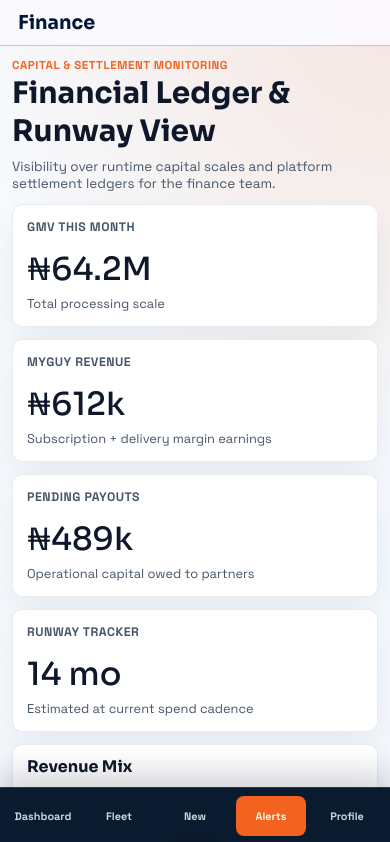
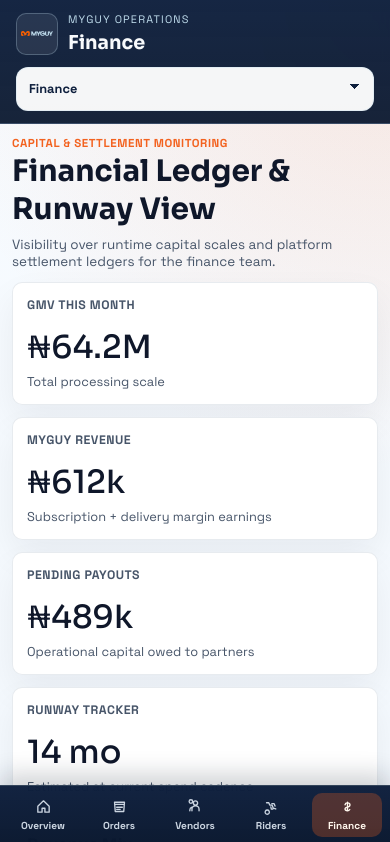
Before and after one commit to Nelo-2025/MyGuyProject, a React (Vite) app: page /finance in a window 390 px wide. Shown: the top 842 px of the page. Built offline with nearby package versions, Linux system fonts and the light colour scheme.

Commit message:
optimise mobile first

```diff
--- a/src/App.css
+++ b/src/App.css
@@ -188,7 +188,7 @@
   display: grid;
   place-items: center;
   font-weight: 700;
-  background: linear-gradient(135deg, var(--brand-accent), #d64f12);
+  background: linear-gradient(135deg, var(--brand-accent), var(--brand-accent));
   color: #111827;
 }
 
@@ -1426,7 +1426,7 @@
 .mg-dashboard {
   min-height: 100vh;
   display: grid;
-  grid-template-columns: 260px minmax(0, 1fr);
+  grid-template-columns: 1fr;
   overflow-x: clip;
   background:
     radial-gradient(circle at top right, rgba(243, 98, 31, 0.14), transparent 26%),
@@ -1434,9 +1434,10 @@
 }
 
 .mg-sidenav {
+  display: none;
   border-right: 1px solid rgba(148, 163, 184, 0.16);
   padding: 16px;
-  background: linear-gradient(180deg, #0e1f3d 0%, #10264a 55%, #0b1830 100%);
+  background: linear-gradient(180deg, var(--brand-dark) 0%, var(--brand-dark) 100%);
   color: #dbe5f4;
   display: flex;
   flex-direction: column;
@@ -1522,7 +1523,7 @@
   font-weight: 700;
   font-size: 0.74rem;
   color: #fff7ed;
-  background: linear-gradient(180deg, var(--brand-accent) 0%, #d64f12 100%);
+  background: linear-gradient(180deg, var(--brand-accent) 0%, var(--brand-accent) 100%);
 }
 
 .mg-profile-card strong {
@@ -1552,7 +1553,7 @@
 
 .mg-create-btn {
   border: 0;
-  background: linear-gradient(180deg, var(--brand-accent) 0%, #d64f12 100%);
+  background: linear-gradient(180deg, var(--brand-accent) 0%, var(--brand-accent) 100%);
   color: #fff7ed;
   border-radius: 8px;
   padding: 11px 12px;
@@ -1568,6 +1569,7 @@
   flex-direction: column;
   min-width: 0;
   min-height: 100vh;
+  padding-bottom: 84px;
 }
 
 .mg-simple-page {
@@ -1595,14 +1597,46 @@
   display: grid;
   grid-template-columns: minmax(0, 1fr);
   align-items: center;
-  gap: 14px;
-}
-
-.mg-system-topbar .mg-top-left {
+  gap: 10px;
+}
+
+.mg-topbar-head {
   min-width: 0;
 }
 
-.mg-system-topbar .mg-top-left h2 {
+.mg-topbar-brand {
+  display: flex;
+  align-items: center;
+  gap: 10px;
+  min-width: 0;
+}
+
+.mg-topbar-logo {
+  width: 42px;
+  height: 42px;
+  border-radius: 10px;
+  object-fit: contain;
+  background: rgba(255, 255, 255, 0.08);
+  border: 1px solid rgba(191, 220, 236, 0.28);
+  padding: 4px;
+  flex: 0 0 auto;
+}
+
+.mg-topbar-brand-copy {
+  min-width: 0;
+}
+
+.mg-topbar-eyebrow {
+  margin: 0 0 4px;
+  text-transform: uppercase;
+  letter-spacing: 0.11em;
+  font-size: 0.68rem;
+  color: #bfdcec;
+}
+
+.mg-topbar-head h2 {
+  margin: 0;
+  color: #f8fafc;
   font-size: 1.2rem;
 }
 
@@ -1610,50 +1644,47 @@
   position: sticky;
   top: 0;
   z-index: 10;
-  display: flex;
-  justify-content: space-between;
-  gap: 12px;
-  align-items: center;
-  border-bottom: 1px solid #c4c6d0;
-  padding: 10px 18px;
-  background: rgba(250, 249, 254, 0.96);
+  display: grid;
+  grid-template-columns: minmax(0, 1fr);
+  align-items: stretch;
+  gap: 10px;
+  border-bottom: 1px solid rgba(191, 220, 236, 0.22);
+  padding: 12px 16px;
+  background: linear-gradient(180deg, rgba(14, 31, 61, 0.97), rgba(10, 24, 47, 0.95));
   backdrop-filter: blur(4px);
 }
 
-.mg-top-left {
-  display: flex;
-  align-items: center;
-  gap: 14px;
-}
-
-.mg-top-left h2 {
-  margin: 0;
-  color: #001736;
-  font-size: 1.1rem;
-}
-
-.mg-top-left input {
-  width: 320px;
-  border: 1px solid #c4c6d0;
-  border-radius: 999px;
-  padding: 8px 13px;
-  background: #f4f3f8;
-}
-
-.mg-top-right {
-  display: flex;
-  align-items: center;
-  gap: 8px;
+.mg-route-picker-wrap {
+  display: grid;
+  gap: 4px;
+}
+
+.mg-route-picker {
+  width: 100%;
+  min-height: 44px;
+  border-radius: 12px;
+  border: 1px solid rgba(191, 220, 236, 0.35);
+  background: rgba(255, 255, 255, 0.96);
+  color: #0e1f3d;
+  font-size: 0.86rem;
+  font-weight: 700;
+  padding: 9px 12px;
+  appearance: none;
+  background-image: linear-gradient(45deg, transparent 50%, #0e1f3d 50%), linear-gradient(135deg, #0e1f3d 50%, transparent 50%);
+  background-position: calc(100% - 18px) calc(50% - 3px), calc(100% - 13px) calc(50% - 3px);
+  background-size: 5px 5px, 5px 5px;
+  background-repeat: no-repeat;
 }
 
 .mg-icon-btn,
 .mg-support-btn,
 .mg-panel-head button,
 .mg-filter-row button,
-.mg-row-btn,
-.mg-mobile-nav button {
+.mg-row-btn {
   font: inherit;
   cursor: pointer;
+  min-height: 44px;
+  touch-action: manipulation;
 }
 
 .mg-icon-btn {
@@ -2532,6 +2563,27 @@
   gap: 8px;
 }
 
+.mg-nav-link-icon,
+.mg-mobile-nav-icon {
+  display: inline-flex;
+  align-items: center;
+  justify-content: center;
+  flex: 0 0 auto;
+}
+.mg-nav-link-icon svg,
+.mg-mobile-nav-icon svg {
+  width: 18px;
+  height: 18px;
+  fill: none;
+  stroke: currentColor;
+  stroke-width: 1.8;
+  stroke-linecap: round;
+  stroke-linejoin: round;
+}
+.mg-nav-link-label,
+.mg-mobile-nav-label {
+  min-width: 0;
+}
 .mg-panel-head h4 {
   margin: 0;
   color: #0f172a;
@@ -2717,15 +2769,105 @@
 }
 
 .mg-mobile-nav {
-  display: none;
-}
-
-.mg-finance-metric-grid {
-  grid-template-columns: repeat(4, minmax(0, 1fr));
-}
-
-.mg-finance-split-row {
-  grid-template-columns: minmax(0, 1fr) minmax(0, 1.55fr);
+  position: fixed;
+  left: 0;
+  right: 0;
+  bottom: 0;
+  display: grid;
+  grid-template-columns: repeat(5, minmax(0, 1fr));
+  border-top: 1px solid rgba(191, 220, 236, 0.22);
+  background: linear-gradient(180deg, rgba(14, 31, 61, 0.98), rgba(10, 24, 47, 0.99));
+  padding: 7px 8px calc(7px + env(safe-area-inset-bottom, 0px));
+  gap: 6px;
+  z-index: 30;
+  box-shadow: 0 -10px 24px rgba(15, 23, 42, 0.2);
+}
+
+.mg-mobile-nav a {
+  display: flex;
+  flex-direction: column;
+  align-items: center;
+  justify-content: center;
+  gap: 4px;
+  text-decoration: none;
+  color: #cbd5e1;
+  border-radius: 10px;
+  min-height: 44px;
+  padding: 4px;
+  font-size: 0.66rem;
+  font-weight: 700;
+}
+
+.mg-mobile-nav a.active {
+  background: rgba(243, 98, 31, 0.28);
+  color: #fff7ed;
+}
+
+.mg-mobile-nav-icon svg {
+  width: 17px;
+  height: 17px;
+  fill: none;
+  stroke: currentColor;
+  stroke-width: 1.9;
+  stroke-linecap: round;
+  stroke-linejoin: round;
+}
+
+.mg-nav-link,
+.mg-nav-item,
+.mg-create-btn,
+.mg-orders-tabs button,
+.mg-vendors-tabs button,
+.mg-support-btn,
+.mg-icon-btn,
+.mg-panel-head button,
+.mg-row-btn,
+.mg-route-picker {
+  min-height: 44px;
+}
+
+.mg-nav-link:active,
+.mg-nav-item:active,
+.mg-create-btn:active,
+.mg-orders-tabs button:active,
+.mg-vendors-tabs button:active,
+.mg-support-btn:active,
+.mg-icon-btn:active,
+.mg-panel-head button:active,
+.mg-row-btn:active,
+.mg-mobile-nav a:active {
+  transform: translateY(1px);
+}
+
+.mg-nav-link:focus-visible,
+.mg-nav-item:focus-visible,
+.mg-create-btn:focus-visible,
+.mg-orders-tabs button:focus-visible,
+.mg-vendors-tabs button:focus-visible,
+.mg-support-btn:focus-visible,
+.mg-icon-btn:focus-visible,
+.mg-panel-head button:focus-visible,
+.mg-row-btn:focus-visible,
+.mg-route-picker:focus-visible,
+.mg-mobile-nav a:focus-visible {
+  outline: 2px solid rgba(243, 98, 31, 0.55);
+  outline-offset: 2px;
+}
+
+@media (min-width: 901px) {
+  .mg-canvas {
+    padding-bottom: 0;
+  }
+
+  .mg-topbar {
+    grid-template-columns: minmax(0, auto) minmax(0, 280px);
+    align-items: center;
+    padding: 12px 20px;
+  }
+
+  .mg-mobile-nav {
+    display: none;
+  }
 }
 
 .mg-finance-donut-panel,
@@ -2904,10 +3046,6 @@
     display: none;
   }
 
-  .mg-canvas {
-    padding-bottom: 78px;
-  }
-
   .mg-system-topbar,
   .mg-simple-content,
   .mg-content {
@@ -2915,52 +3053,8 @@
   }
 
   .mg-system-topbar {
-    grid-template-columns: minmax(0, 1fr);
-    grid-template-areas: "title";
-    align-items: center;
+    grid-template-columns: 1fr;
     gap: 12px;
-  }
-
-  .mg-system-topbar .mg-top-left {
-    grid-area: title;
-  }
-
-  .mg-top-left input {
-    width: 220px;
-  }
-
-  .mg-mobile-nav {
-    position: fixed;
-    left: 0;
-    right: 0;
-    bottom: 0;
-    display: grid;
-    grid-template-columns: repeat(5, minmax(0, 1fr));
-    border-top: 1px solid rgba(148, 163, 184, 0.22);
-    background: rgba(7, 23, 43, 0.98);
-    padding: 8px 10px calc(8px + env(safe-area-inset-bottom, 0px));
-    gap: 6px;
-    z-index: 30;
-    box-shadow: 0 -14px 30px rgba(15, 23, 42, 0.18);
-  }
-
-  .mg-mobile-nav a {
-    display: flex;
-    align-items: center;
-    justify-content: center;
-    border-radius: 8px;
-    background: transparent;
-    padding: 8px 4px;
-    font-size: 0.72rem;
-    color: #cbd5e1;
-    font-weight: 700;
-    text-decoration: none;
-    min-height: 40px;
-  }
-
-  .mg-mobile-nav a.active {
-    background: var(--brand-accent);
-    color: #fff7ed;
   }
 }
 
@@ -2987,23 +3081,8 @@
     justify-items: stretch;
   }
 
-  .mg-topbar {
-    flex-direction: column;
-    align-items: stretch;
-  }
-
-  .mg-top-left {
-    flex-direction: column;
-    align-items: stretch;
-  }
-
-  .mg-top-left input {
-    width: 100%;
-  }
-
-  .mg-top-right {
-    justify-content: flex-end;
-    flex-wrap: wrap;
+  .mg-route-picker {
+    font-size: 0.8rem;
   }
 
   .mg-content {
@@ -3026,12 +3105,8 @@
     align-items: flex-start;
   }
 
-  .mg-mobile-nav {
-    padding-inline: 8px;
-  }
-
   .mg-mobile-nav a {
-    font-size: 0.68rem;
+    font-size: 0.63rem;
   }
 
   .mg-metric-grid {
--- a/src/Pages/Component/AdminShell.tsx
+++ b/src/Pages/Component/AdminShell.tsx
@@ -1,124 +1,47 @@
 import type { ReactNode } from "react";
-import { NavLink, useNavigate } from "react-router-dom";
+import { NavLink, useLocation } from "react-router-dom";
 import SystemTopBar from "./SystemTopBar.tsx";
-
-type SidebarLink = {
-  label: string;
-  to: string;
-  count?: string;
-  countClassName?: string;
-};
+import { bottomNavItems, iconPaths, normalizeRoute } from "./navigation.ts";
 
 type AdminShellProps = {
   title: string;
   children: ReactNode;
 };
 
-const operationsLinks: SidebarLink[] = [
-  { label: "Overview", to: "/overview" },
-  { label: "Orders", to: "/orders", count: "14", countClassName: "orange" },
-  { label: "Vendors", to: "/vendors", count: "10", countClassName: "gray" },
-  { label: "Riders", to: "/riders", count: "15", countClassName: "gray" },
-  { label: "Finance", to: "/finance" },
-];
-
-const growthLinks: SidebarLink[] = [
-  { label: "Validation", to: "/validation" },
-  { label: "Network Brain", to: "/network-brain" },
-];
-
-const mobileLinks: Array<{ label: string; to: string }> = [
-  { label: "Dashboard", to: "/overview" },
-  { label: "Fleet", to: "/riders" },
-  { label: "New", to: "/orders" },
-  { label: "Alerts", to: "/finance" },
-  { label: "Profile", to: "/vendors" },
-];
-
-function SidebarLinkItem({ label, to, count, countClassName }: SidebarLink) {
+function NavIcon({ name }: { name: keyof typeof iconPaths }) {
   return (
-    <NavLink
-      to={to}
-      className={({ isActive }) => `mg-nav-link${isActive ? " active" : ""}`}
-    >
-      <span>{label}</span>
-      {count ? <span className={`mg-pill ${countClassName ?? ""}`}>{count}</span> : null}
-    </NavLink>
+    <svg viewBox="0 0 24 24" aria-hidden="true" focusable="false">
+      <path d={iconPaths[name]} />
+    </svg>
   );
 }
 
 function AdminShell({ title, children }: AdminShellProps) {
-  const navigate = useNavigate();
+  const { pathname } = useLocation();
+  const activeRoute = normalizeRoute(pathname);
 
   return (
     <div className="mg-dashboard">
-      <aside className="mg-sidenav">
-        <div className="mg-brand-wrap">
-          <img className="mg-brand-logo" src="/mg-logo.png" alt="MyGuy logo" />
-          <div>
-            <h1>MYGUY</h1>
-            <p>Logistics Management</p>
-          </div>
-        </div>
-
-        <nav className="mg-nav-list" aria-label="Primary navigation">
-          <div className="mg-nav-group">
-            <h2>Operation</h2>
-            <div className="mg-nav-links">
-              {operationsLinks.map((link) => (
-                <SidebarLinkItem key={link.to} {...link} />
-              ))}
-            </div>
-          </div>
-
-          <div className="mg-nav-group">
-            <h2>Growth</h2>
-            <div className="mg-nav-links">
-              {growthLinks.map((link) => (
-                <SidebarLinkItem key={link.to} {...link} />
-              ))}
-            </div>
-          </div>
-        </nav>
-
-        <div className="mg-side-actions">
-          <button type="button" className="mg-create-btn">
-            Create Shipment
-          </button>
-          <button type="button" className="mg-nav-item muted">
-            Help Center
-          </button>
-          <button
-            type="button"
-            className="mg-nav-item muted"
-            onClick={() => navigate("/")}
-          >
-            Logout
-          </button>
-        </div>
-
-        <div className="mg-profile-card" aria-label="Current administrator profile">
-          <span className="mg-profile-avatar">EM</span>
-          <div>
-            <strong>Emmanuel</strong>
-            <p>CEO &amp; Admin</p>
-          </div>
-        </div>
-      </aside>
-
       <main className="mg-canvas">
         <SystemTopBar title={title} />
         {children}
-        <nav className="mg-mobile-nav" aria-label="Mobile">
-          {mobileLinks.map((link) => (
-            <NavLink
-              key={link.to}
-              to={link.to}
-              className={({ isActive }) => (isActive ? "active" : "")}
-            >
-              {link.label}
-            </NavLink>
-          ))}
+        <nav className="mg-mobile-nav" aria-label="Primary mobile navigation">
+          {bottomNavItems.map((item) => {
+            const isActive = activeRoute === item.to;
+
+            return (
+              <NavLink
+                key={item.to}
+                to={item.to}
+                className={isActive ? "active" : ""}
+              >
+                <span className="mg-mobile-nav-icon" aria-hidden="true">
+                  <NavIcon name={item.icon} />
+                </span>
+                <span className="mg-mobile-nav-label">{item.label}</span>
+              </NavLink>
+            );
+          })}
         </nav>
       </main>
     </div>
--- a/src/Pages/Component/SystemTopBar.tsx
+++ b/src/Pages/Component/SystemTopBar.tsx
@@ -1,13 +1,41 @@
+import { useLocation, useNavigate } from "react-router-dom";
+import { appNavItems, normalizeRoute } from "./navigation.ts";
+
 type SystemTopBarProps = {
 	title: string;
 };
 
 function SystemTopBar({ title }: SystemTopBarProps) {
+	const { pathname } = useLocation();
+	const navigate = useNavigate();
+	const activeRoute = normalizeRoute(pathname);
+
 	return (
 		<header className="mg-topbar mg-system-topbar">
-			<div className="mg-top-left">
-				<h2>{title}</h2>
+			<div className="mg-topbar-head">
+				<div className="mg-topbar-brand">
+					<img className="mg-topbar-logo" src="/mg-logo.png" alt="MyGuy logo" />
+					<div className="mg-topbar-brand-copy">
+						<p className="mg-topbar-eyebrow">MyGuy Operations</p>
+						<h2>{title}</h2>
+					</div>
+				</div>
 			</div>
+
+			<label className="mg-route-picker-wrap" htmlFor="mg-route-picker">
+				<select
+					id="mg-route-picker"
+					className="mg-route-picker"
+					value={activeRoute}
+					onChange={(event) => navigate(event.target.value)}
+				>
+					{appNavItems.map((item) => (
+						<option key={item.to} value={item.to}>
+							{item.label}
+						</option>
+					))}
+				</select>
+			</label>
 		</header>
 	);
 }
--- /dev/null
+++ b/src/Pages/Component/navigation.ts
@@ -0,0 +1,46 @@
+export type NavIconName =
+  | "overview"
+  | "orders"
+  | "vendors"
+  | "riders"
+  | "finance"
+  | "validation"
+  | "network";
+
+export type AppNavItem = {
+  label: string;
+  to: string;
+  icon: NavIconName;
+  count?: string;
+  primary: boolean;
+};
+
+export const iconPaths: Record<NavIconName, string> = {
+  overview: "M4 11.5V20h6v-5.5H14V20h6v-8.5L12 4 4 11.5Z",
+  orders: "M5 6h14l-1 13H6L5 6Zm2 3h10M8 13h8M8 16h5",
+  vendors: "M7 18v-2a5 5 0 0 1 10 0v2M12 10a3 3 0 1 0 0-6 3 3 0 0 0 0 6ZM4 18v-1.2a4 4 0 0 1 3-3.9M5.5 7.5a2.5 2.5 0 1 0 0-5 2.5 2.5 0 0 0 0 5Z",
+  riders: "M6 17a3 3 0 1 0 0.01 0Zm12-1.5-3.5-1.2-1.7-4.3H9.5L8.2 6.7H5m9 9h-2.2L11 12.5m1.5-4.5h3.2l1.3 3.3",
+  finance: "M12 6v12m-3.5-8.5A3.5 3.5 0 0 1 12 6.8c1.9 0 3.5 1 3.5 2.7S14.3 13 12 13s-3.5 1.1-3.5 2.5S10.1 18 12 18a3.6 3.6 0 0 0 3.2-1.8",
+  validation: "M12 3 4.5 7v5.8C4.5 16.9 7.9 20 12 21c4.1-1 7.5-4.1 7.5-8.2V7L12 3Zm-1 11 5-5-1.4-1.4-3.6 3.6-1.6-1.6L8 11l3 3Z",
+  network: "M7 7a2 2 0 1 0 0.01 0ZM17 7a2 2 0 1 0 0.01 0ZM12 17a2 2 0 1 0 0.01 0ZM8.7 8.3l2.1 2.1M15.3 8.3l-2.1 2.1M9.2 16.1l1.6-2.1m3.3 2.1-1.6-2.1",
+};
+
+export const appNavItems: AppNavItem[] = [
+  { label: "Overview", to: "/overview", icon: "overview", primary: true },
+  { label: "Orders", to: "/orders", icon: "orders", count: "14", primary: true },
+  { label: "Vendors", to: "/vendors", icon: "vendors", count: "10", primary: true },
+  { label: "Riders", to: "/riders", icon: "riders", count: "15", primary: true },
+  { label: "Finance", to: "/finance", icon: "finance", primary: true },
+  { label: "Validation", to: "/validation", icon: "validation", primary: false },
+  { label: "Network Brain", to: "/network-brain", icon: "network", primary: false },
+];
+
+export const bottomNavItems = appNavItems.filter((item) => item.primary);
+
+export function normalizeRoute(pathname: string): string {
+  if (pathname === "/dashboard") {
+    return "/overview";
+  }
+
+  return pathname;
+}
--- a/src/Pages/Overview.tsx
+++ b/src/Pages/Overview.tsx
@@ -1,7 +1,7 @@
 import { useMemo, useState } from "react";
-import { NavLink, useLocation, useNavigate } from "react-router-dom";
+import { useLocation } from "react-router-dom";
 import { Area, AreaChart, CartesianGrid, ResponsiveContainer, Tooltip, XAxis, YAxis } from "recharts";
-import SystemTopBar from "./Component/SystemTopBar.tsx";
+import AdminShell from "./Component/AdminShell.tsx";
 
 type MetricCard = {
 	label: string;
@@ -40,34 +40,6 @@
 };
 
 type OrdersTab = "all" | "in-progress" | "delivered" | "issues";
-
-type SidebarLink = {
-	label: string;
-	to: string;
-	count?: string;
-	countClassName?: string;
-};
-
-const operationsLinks: SidebarLink[] = [
-	{ label: "Overview", to: "/overview" },
-	{ label: "Orders", to: "/orders", count: "14", countClassName: "orange" },
-	{ label: "Vendors", to: "/vendors", count: "10", countClassName: "gray" },
-	{ label: "Riders", to: "/riders", count: "15", countClassName: "gray" },
-	{ label: "Finance", to: "/finance" },
-];
-
-const growthLinks: SidebarLink[] = [
-	{ label: "Validation", to: "/validation" },
-	{ label: "Network Brain", to: "/network-brain" },
-];
-
-const mobileLinks: Array<{ label: string; to: string }> = [
-	{ label: "Dashboard", to: "/overview" },
-	{ label: "Fleet", to: "/riders" },
-	{ label: "New", to: "/orders" },
-	{ label: "Alerts", to: "/finance" },
-	{ label: "Profile", to: "/vendors" },
-];
 
 const metrics: MetricCard[] = [
 	{
@@ -146,21 +118,8 @@
 	{ key: "issues", label: "Issues" },
 ];
 
-function SidebarLinkItem({ label, to, count, countClassName }: SidebarLink) {
-	return (
-		<NavLink
-			to={to}
-			className={({ isActive }) => `mg-nav-link${isActive ? " active" : ""}`}
-		>
-			<span>{label}</span>
-			{count ? <span className={`mg-pill ${countClassName ?? ""}`}>{count}</span> : null}
-		</NavLink>
-	);
-}
-
 function Overview() {
 	const { pathname } = useLocation();
-	const navigate = useNavigate();
 	const [ordersSearchQuery, setOrdersSearchQuery] = useState("");
 	const [activeOrdersTab, setActiveOrdersTab] = useState<OrdersTab>("all");
 	const pageTitleMap: Record<string, string> = {
@@ -240,60 +199,7 @@
 	}, []);
 
 	return (
-		<div className="mg-dashboard">
-			<aside className="mg-sidenav">
-				<div className="mg-brand-wrap">
-					<img className="mg-brand-logo" src="/mg-logo.png" alt="MyGuy logo" />
-				</div>
-
-				<nav className="mg-nav-list" aria-label="Primary navigation">
-					<div className="mg-nav-group">
-						<h2>Operation</h2>
-						<div className="mg-nav-links">
-							{operationsLinks.map((link) => (
-								<SidebarLinkItem key={link.to} {...link} />
-							))}
-						</div>
-					</div>
-
-					<div className="mg-nav-group">
-						<h2>Growth</h2>
-						<div className="mg-nav-links">
-							{growthLinks.map((link) => (
-								<SidebarLinkItem key={link.to} {...link} />
-							))}
-						</div>
-					</div>
-				</nav>
-
-				<div className="mg-side-actions">
-					<button type="button" className="mg-create-btn">
-						Create Shipment
-					</button>
-					<button type="button" className="mg-nav-item muted">
-						Help Center
-					</button>
-					<button
-						type="button"
-						className="mg-nav-item muted"
-						onClick={() => navigate("/")}
-					>
-						Logout
-					</button>
-				</div>
-
-				<div className="mg-profile-card" aria-label="Current administrator profile">
-					<span className="mg-profile-avatar">EM</span>
-					<div>
-						<strong>Emmanuel</strong>
-						<p>CEO &amp; Admin</p>
-					</div>
-				</div>
-			</aside>
-
-			<main className="mg-canvas">
-				<SystemTopBar title={pageTitle} />
-
+		<AdminShell title={pageTitle}>
 				<section className="mg-content mg-overview-content">
 					<div className="mg-heading-row">
 						<div>
@@ -485,20 +391,7 @@
 						</article>
 					)}
 				</section>
-
-				<nav className="mg-mobile-nav" aria-label="Mobile">
-					{mobileLinks.map((link) => (
-						<NavLink
-							key={link.to}
-							to={link.to}
-							className={({ isActive }) => (isActive ? "active" : "")}
-						>
-							{link.label}
-						</NavLink>
-					))}
-				</nav>
-			</main>
-		</div>
+		</AdminShell>
 	);
 }
 
--- a/src/index.css
+++ b/src/index.css
@@ -1,9 +1,9 @@
 @import url('https://fonts.googleapis.com/css2?family=IBM+Plex+Mono:wght@400;500;700&family=Space+Grotesk:wght@400;500;600;700&family=Sora:wght@500;600;700&display=swap');
 
 :root {
-  --brand-light: #bfdcec;
-  --brand-accent: #f3621f;
-  --brand-dark: #0e1f3d;
+  --brand-light: #BFDCEC;
+  --brand-accent: #F3621F;
+  --brand-dark: #0E1F3D;
 
   --line: #cbd5e1;
   --text: #2a3a52;
```
